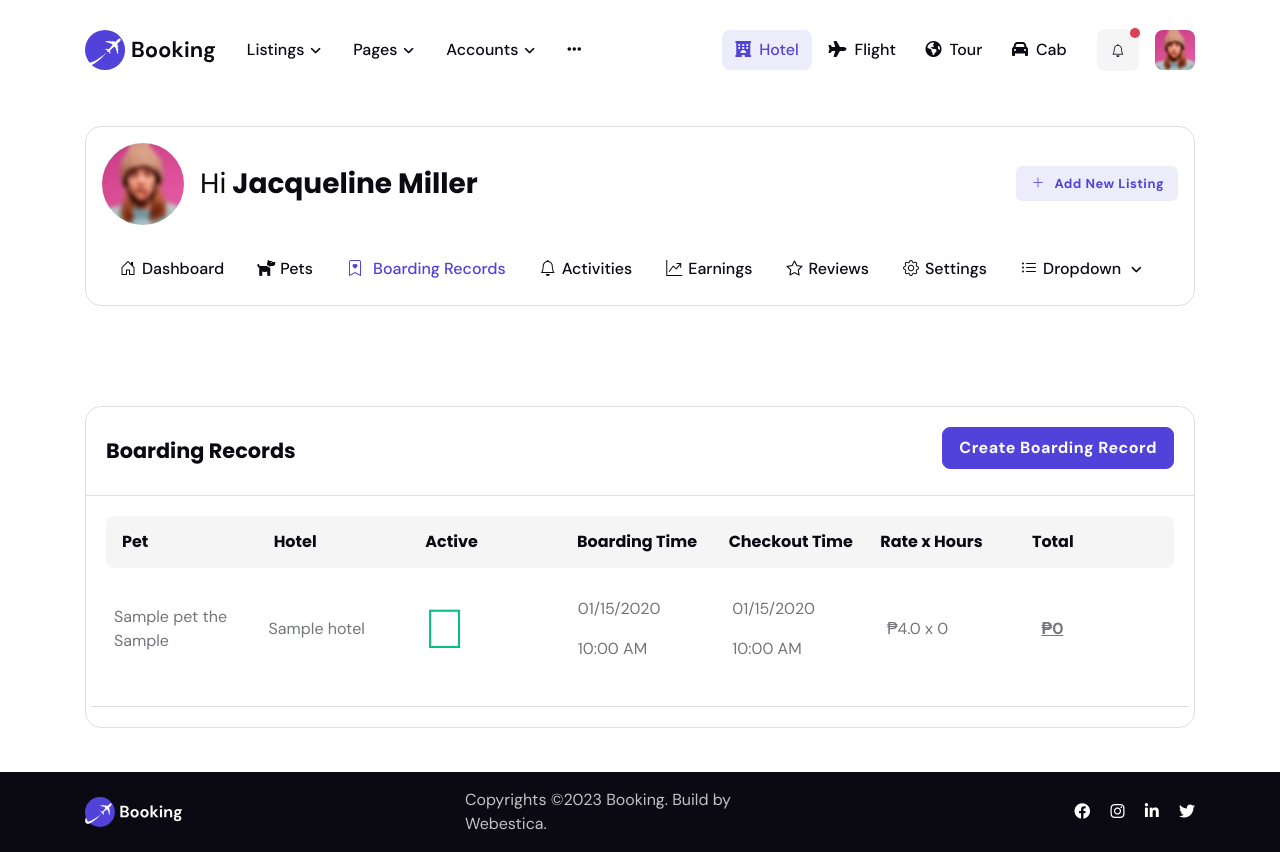
After one commit to alchermd/woofstay, a Django app: page /hotel-admin/boarding-records/ in a window 1280 px wide. The commit adds this page. Run offline with Django 4.2, Linux system fonts and the light colour scheme; tables that the repository leaves empty hold one stand-in row (values such as "Sample post"); some libraries are stand-ins or nearby versions.

Commit message:
Implement boarding record list page

```diff
--- /dev/null
+++ b/hotel_admin/templates/hotel_admin/boarding-records/list.html
@@ -0,0 +1,79 @@
+{% extends "hotel_admin/base.html" %}
+
+{% block content %}
+    <section>
+        <div class="container">
+            <div class="row">
+                <div class="col-12">
+                    <div class="card border rounded-3">
+                        <!-- Card header START -->
+                        <div class="card-header border-bottom">
+                            <div class="d-sm-flex justify-content-between align-items-center">
+                                <h5 class="mb-2 mb-sm-0">Boarding Records</h5>
+
+                                <a href="{% url "hotel-admin:create-pet" %}" class="btn btn-primary">
+                                    Create Boarding Record
+                                </a>
+                            </div>
+                        </div>
+
+                        <div class="card-body">
+                            <div class="bg-light rounded p-3 d-none d-lg-block">
+                                <div class="row row-cols-7 justify-content-between g-4">
+                                    <div class="col"><h6 class="mb-0">Pet</h6></div>
+                                    <div class="col"><h6 class="mb-0">Hotel</h6></div>
+                                    <div class="col"><h6 class="mb-0">Active</h6></div>
+                                    <div class="col"><h6 class="mb-0">Boarding Time</h6></div>
+                                    <div class="col"><h6 class="mb-0">Checkout Time</h6></div>
+                                    <div class="col"><h6 class="mb-0">Rate x Hours</h6></div>
+                                    <div class="col"><h6 class="mb-0">Total</h6></div>
+                                </div>
+                            </div>
+                            {% for boarding_record in boarding_records %}
+                                <!-- Table data -->
+                                <div class="row align-items-md-center justify-content-between border-bottom px-2 py-4">
+                                    <div class="col">
+                                        <p>{{ boarding_record.pet }}</p>
+                                    </div>
+                                    <div class="col">
+                                        <p>{{ boarding_record.hotel }}</p>
+                                    </div>
+                                    <div class="col">
+                                        {% if boarding_record.is_active %}
+                                            <h2><i class="h1 fa fa-check text-success"></i></h2>
+                                        {% else %}
+                                            <p>Finished</p>
+                                        {% endif %}
+                                    </div>
+                                    <div class="col">
+                                        <p>{{ boarding_record.boarding_time|date:"m/d/Y" }}</p>
+                                        <p>{{ boarding_record.boarding_time|date:"H:i A" }}</p>
+                                    </div>
+                                    <div class="col">
+                                        <p>{{ boarding_record.checkout_time|date:"m/d/Y" }}</p>
+                                        <p>{{ boarding_record.checkout_time|date:"H:i A" }}</p>
+                                    </div>
+                                    <div class="col">
+                                        <p>&#8369;{{ boarding_record.hotel.hourly_rate }}
+                                            x {{ boarding_record.hours }}</p>
+                                    </div>
+                                    <div class="col">
+                                        <p class="text-decoration-underline fw-bolder">
+                                            &#8369;{{ boarding_record.total_fee }}</p>
+                                    </div>
+                                </div>
+                            {% empty %}
+                                <!-- Table data -->
+                                <div class="row px-2 py-4">
+                                    <div class="col">
+                                        <p class="text-center">No records yet.</p>
+                                    </div>
+                                </div>
+                            {% endfor %}
+                        </div>
+                    </div>
+                </div>
+            </div>
+        </div>
+    </section>
+{% endblock %}
--- a/hotel_admin/templates/hotel_admin/components/navbar.html
+++ b/hotel_admin/templates/hotel_admin/components/navbar.html
@@ -37,13 +37,19 @@
                                 <li class="nav-item"><a class="nav-link" href="agent-dashboard.html"><i
                                         class="bi bi-house-door fa-fw me-1"></i>Dashboard</a></li>
 
-                                <li class="nav-item"><a
-                                        class="nav-link {% if url_name in "pet-list,create-pet,pet-detail" %}active{% endif %}"
-                                        href="{% url "hotel-admin:pet-list" %}"><i
-                                        class="fa-solid fa-dog fa-fw me-1"></i>Pets</a></li>
+                                <li class="nav-item">
+                                    <a class="nav-link {% if url_name in "pet-list,create-pet,pet-detail" %}active{% endif %}"
+                                        href="{% url "hotel-admin:pet-list" %}">
+                                    <i class="fa-solid fa-dog fa-fw me-1"></i>Pets</a>
+                                </li>
 
-                                <li class="nav-item"><a class="nav-link" href="agent-bookings.html"><i
-                                        class="bi bi-bookmark-heart fa-fw me-1"></i>Bookings</a></li>
+                                <li class="nav-item">
+                                    <a class="nav-link {% if url_name in "boarding-record-list" %}active{% endif %}"
+                                       href="{% url "hotel-admin:boarding-record-list" %}">
+                                        <i class="bi bi-bookmark-heart fa-fw me-1"></i>
+                                        Boarding Records
+                                    </a>
+                                </li>
 
                                 <li class="nav-item"><a class="nav-link" href="agent-activities.html"><i
                                         class="bi bi-bell fa-fw me-1"></i>Activities</a></li>
--- a/hotel_admin/templates/hotel_admin/pets/detail.html
+++ b/hotel_admin/templates/hotel_admin/pets/detail.html
@@ -80,7 +80,7 @@
                                 <p>&#8369;{{ boarding_record.hotel.hourly_rate }} x {{ boarding_record.hours }}</p>
                             </div>
                             <div class="col">
-                                <p class="text-decoration-underline fw-bolder">&#8369;{{ boarding_record.total }}</p>
+                                <p class="text-decoration-underline fw-bolder">&#8369;{{ boarding_record.total_fee }}</p>
                             </div>
                         </div>
                     {% empty %}
--- a/hotel_admin/urls.py
+++ b/hotel_admin/urls.py
@@ -6,6 +6,7 @@ urlpatterns = [
     path("pets/create/", views.CreatePetView.as_view(), name="create-pet"),
     path("pets/<int:pk>/", views.PetDetailView.as_view(), name="pet-detail"),
     path("pets/", views.PetListView.as_view(), name="pet-list"),
+    path("boarding-records/", views.BoardingRecordListView.as_view(), name="boarding-record-list"),
     path("breeds/", views.BreedListView.as_view(), name="breed-list"),
 ]
 
--- a/hotel_admin/views.py
+++ b/hotel_admin/views.py
@@ -6,6 +6,7 @@ from django.views import View
 from django.views.generic import FormView
 
 from hotel_admin.forms import PetWithOwnerCreationForm, sample_breeds
+from hotels.models import BoardingRecord
 from owners.services import create_owner
 from pets.models import Pet
 from pets.services import create_pet
@@ -54,3 +55,9 @@ class PetDetailView(View):
     def get(self, request, pk):
         pet = get_object_or_404(Pet, pk=pk)
         return render(request, "hotel_admin/pets/detail.html", {"pet": pet})
+
+
+class BoardingRecordListView(View):
+    def get(self, request):
+        boarding_records = BoardingRecord.objects.all()
+        return render(request, "hotel_admin/boarding-records/list.html", {"boarding_records": boarding_records})
```
